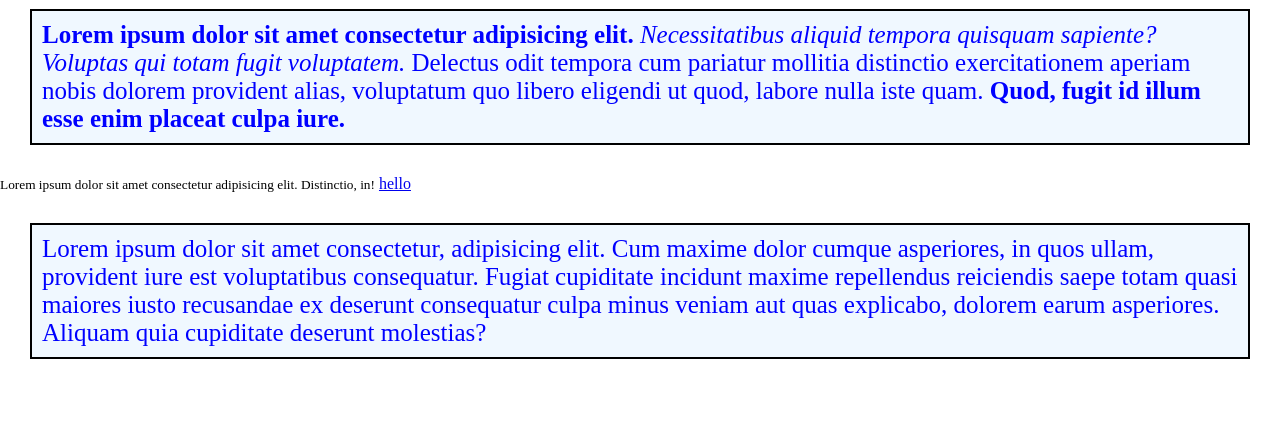
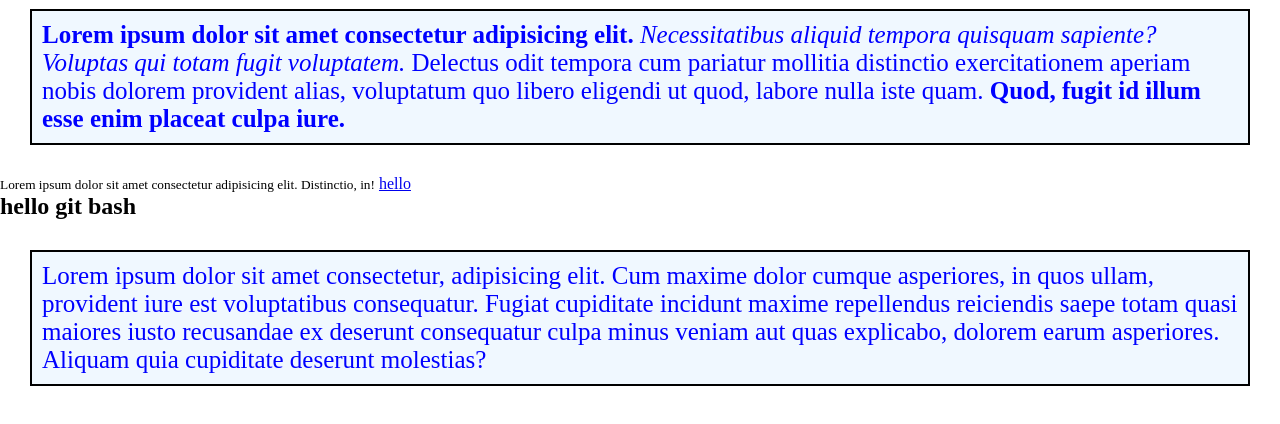
Before and after one commit to Amzad99999/MILESTONE-1, a plain HTML site: page index.html in a window 1280 px wide. Shown: the part 58-482 px from the top of the page. Drawn offline with Linux system fonts and the light colour scheme.

Commit message:
add git bash

```diff
--- a/index.html
+++ b/index.html
@@ -13,6 +13,8 @@
     <small>Lorem ipsum dolor sit amet consectetur adipisicing elit. Distinctio, in!</small>
     <a href="www.google.com">hello</a>
 
+    <h2>hello git bash</h2>
+
     <p>Lorem ipsum dolor sit amet consectetur, adipisicing elit. Cum maxime dolor cumque asperiores, in quos ullam, provident iure est voluptatibus consequatur. Fugiat cupiditate incidunt maxime repellendus reiciendis saepe totam quasi maiores iusto recusandae ex deserunt consequatur culpa minus veniam aut quas explicabo, dolorem earum asperiores. Aliquam quia cupiditate deserunt molestias?</p>
 
 </body>
```
